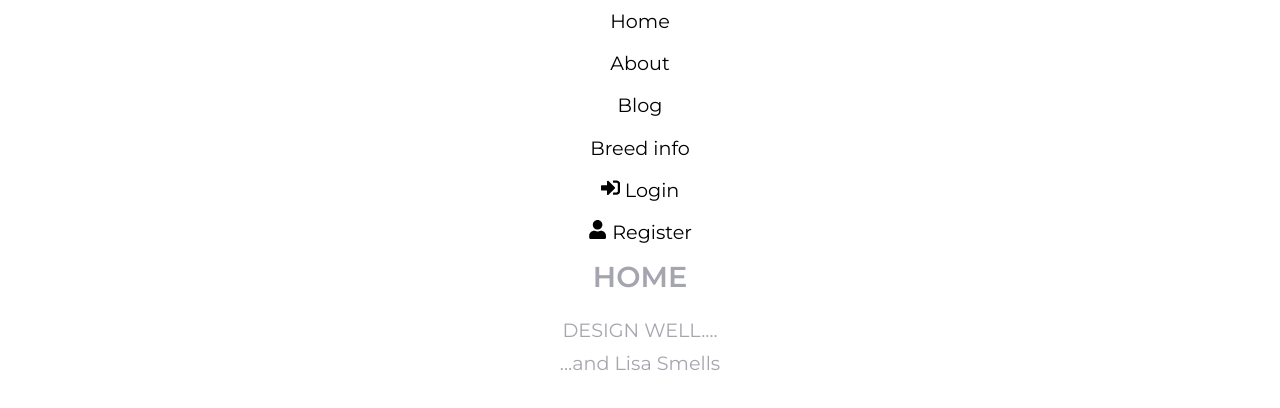
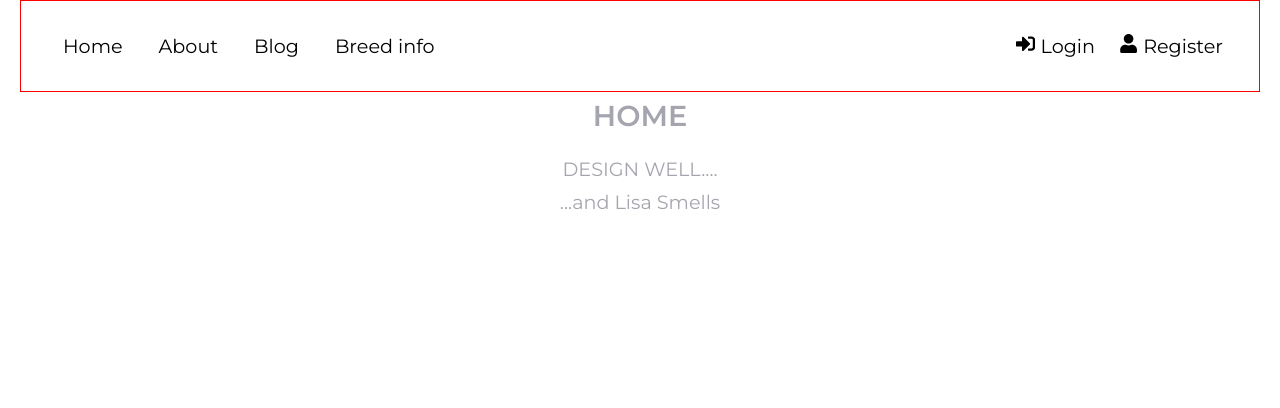
Before and after one commit to grosen-coding/k9paws-website, a React (Create React App) app in the folder frontend/: page / in a window 1280 px wide. Shown: the top 408 px of the page. Built offline with nearby package versions, Linux system fonts and the light colour scheme.

Commit message:
beginning styling on header and nav

```diff
--- a/frontend/src/index.scss
+++ b/frontend/src/index.scss
@@ -35,5 +35,5 @@
 // @import "sass/components/form";
 
 // @import "sass/layout/navigation";
-// @import "sass/layout/header";
+@import "sass/layout/header";
 // @import "sass/layout/footer";
--- a/frontend/src/pages/Home.jsx
+++ b/frontend/src/pages/Home.jsx
@@ -1,6 +1,8 @@
 
 
 function Home() {
+
+
     return (
         <>
             <section className="heading">
@@ -8,6 +10,7 @@ function Home() {
                 <p>DESIGN WELL....</p>
                 <p>...and Lisa Smells</p>
             </section>
+
         </>
     )
 }
--- a/frontend/src/sass/layout/_header.scss
+++ b/frontend/src/sass/layout/_header.scss
@@ -1,43 +1,37 @@
 .header {
-  display: flex;
-  justify-content: space-between;
-  align-items: center;
-  padding: 20px 0;
-  border-bottom: 1px solid #e6e6e6;
-  margin-bottom: 60px;
+  width: 100%;
+  height: auto;
 
+  &-nav {
+    display: flex;
+    justify-content: space-between;
+    align-items: center;
+    padding: 2rem;
 
-  ul {
-    display: flex;
-    align-items: center;
-    justify-content: space-between;
+    border: 1px solid red;
 
-    li {
-      margin-left: 20px;
+    &__left {
 
-      a {
+      ul {
         display: flex;
-        align-items: center;
+        li {
+          padding: 0 1.5rem;
+        }
+      }
 
-        &:hover {
-          color: #777;
-        }
+    }
 
-        svg {
-          margin-right: 5px;
+    &__right {
+
+      ul {
+        display: flex;
+
+        li {
+          padding: 0 1rem;
         }
       }
     }
   }
+
+
 }
-
-.heading {
-  font-size: 2rem;
-  font-weight: 700;
-  margin-bottom: 50px;
-  padding: 0 20px;
-
-  p {
-    color: #828282;
-  }
-}
--- a/frontend/src/styles/index.css
+++ b/frontend/src/styles/index.css
@@ -752,3 +752,37 @@ body {
   -webkit-animation: spin 1.2s linear infinite;
           animation: spin 1.2s linear infinite;
 }
+
+.header {
+  width: 100%;
+  height: auto;
+}
+.header-nav {
+  display: -webkit-box;
+  display: -ms-flexbox;
+  display: flex;
+  -webkit-box-pack: justify;
+      -ms-flex-pack: justify;
+          justify-content: space-between;
+  -webkit-box-align: center;
+      -ms-flex-align: center;
+          align-items: center;
+  padding: 2rem;
+  border: 1px solid red;
+}
+.header-nav__left ul {
+  display: -webkit-box;
+  display: -ms-flexbox;
+  display: flex;
+}
+.header-nav__left ul li {
+  padding: 0 1.5rem;
+}
+.header-nav__right ul {
+  display: -webkit-box;
+  display: -ms-flexbox;
+  display: flex;
+}
+.header-nav__right ul li {
+  padding: 0 1rem;
+}
```
Also changed, not shown: frontend/src/sass/pages/_home.scss (+7 -0 lines), frontend/src/styles/home-bg.jpeg (added).
